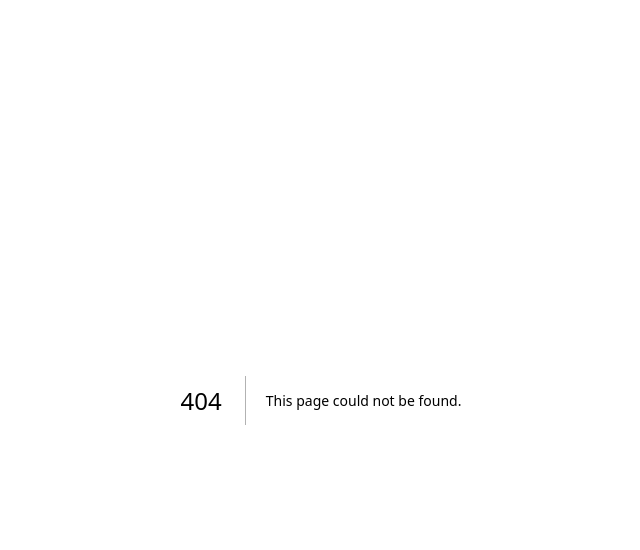
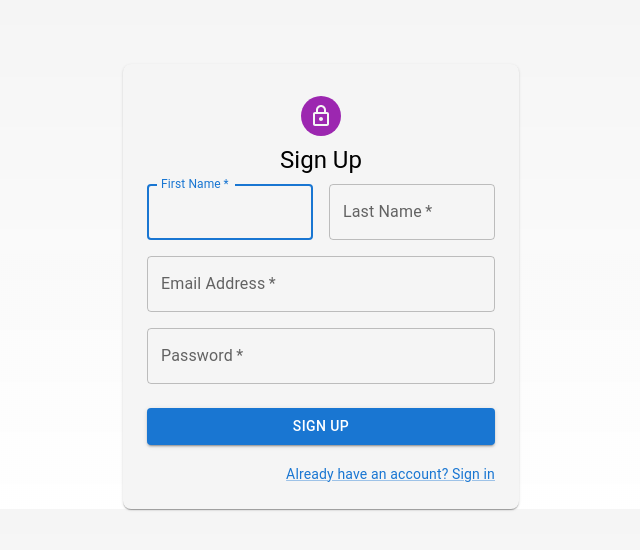
Before and after one commit to MrOneNOnly422/CarCare, a Next.js app: page /signup in a window 1280 px wide. Before the commit this address had no page. Shown: the top 550 px of the page, without its empty margins (319-959 px from the left). Built offline with nearby package versions, Linux system fonts and the light colour scheme.

Commit message:
Initial commit

```diff
--- /dev/null
+++ b/src/app/homepage/page.js
@@ -0,0 +1,42 @@
+'use client';
+
+import React from 'react';
+import { AppBar, Toolbar, Typography, Container, Button, Box, CssBaseline } from '@mui/material';
+import { ThemeProvider, createTheme } from '@mui/material/styles';
+
+const theme = createTheme();
+
+function App() {
+  return (
+    <ThemeProvider theme={theme}>
+      <CssBaseline />
+      <AppBar position="static">
+        <Toolbar>
+          <Typography variant="h6" component="div" sx={{ flexGrow: 1 }}>
+            My Simple Homepage
+          </Typography>
+          <Button color="inherit">Home</Button>
+          <Button color="inherit">About</Button>
+          <Button color="inherit">Contacts</Button>
+          <Button color="inherit">Login/Signup</Button>
+        </Toolbar>
+      </AppBar>
+
+      <Container maxWidth="md" sx={{ mt: 5 }}>
+        <Box sx={{ my: 4, textAlign: 'center' }}>
+          <Typography variant="h3" component="h1" gutterBottom>
+            Welcome to My Website
+          </Typography>
+          <Typography variant="h5" component="p" gutterBottom>
+            This is a simple homepage built with React and Material-UI.
+          </Typography>
+          <Button variant="contained" color="primary" href="#" sx={{ mt: 3 }}>
+            Get Started
+          </Button>
+        </Box>
+      </Container>
+    </ThemeProvider>
+  );
+}
+
+export default App;
--- /dev/null
+++ b/src/app/login/page.js
@@ -0,0 +1,102 @@
+'use client';
+
+import React from 'react';
+import { Avatar, Button, CssBaseline, TextField, FormControlLabel, Checkbox, Link, Grid, Box, Typography, Container } from '@mui/material';
+import LockOutlinedIcon from '@mui/icons-material/LockOutlined';
+import { createTheme, ThemeProvider } from '@mui/material/styles';
+
+const theme = createTheme({
+  palette: {
+    mode: 'light', // Ensures that the theme is in light mode
+    background: {
+      default: "#f5f5f5", // Light gray background
+    },
+  },
+});
+
+function Login() {
+  const handleSubmit = (event) => {
+    event.preventDefault();
+    const data = new FormData(event.currentTarget);
+    console.log({
+      email: data.get('email'),
+      password: data.get('password'),
+    });
+  };
+
+  return (
+    <ThemeProvider theme={theme}>
+      <Container component="main" maxWidth="xs">
+        <CssBaseline />
+        <Box
+          sx={{
+            marginTop: 8,
+            display: 'flex',
+            flexDirection: 'column',
+            alignItems: 'center',
+            backgroundColor: theme.palette.background.default, // Light background color
+            padding: 3,
+            borderRadius: 2,
+            boxShadow: 1,
+          }}
+        >
+          <Avatar sx={{ m: 1, bgcolor: 'secondary.main' }}>
+            <LockOutlinedIcon />
+          </Avatar>
+          <Typography component="h1" variant="h5" color={"black"}>
+            Sign in
+          </Typography>
+          <Box component="form" onSubmit={handleSubmit} noValidate sx={{ mt: 1 }}>
+            <TextField
+              margin="normal"
+              required
+              fullWidth
+              id="email"
+              label="Email Address"
+              name="email"
+              autoComplete="email"
+              autoFocus
+            />
+            <TextField
+              margin="normal"
+              required
+              fullWidth
+              name="password"
+              label="Password"
+              type="password"
+              id="password"
+              autoComplete="current-password"
+            />
+            <FormControlLabel
+              control={<Checkbox value="remember" color="primary" />}
+              label="Remember me"
+              sx={{ color: 'black' }}
+            />
+            <Button
+              type="submit"
+              fullWidth
+              variant="contained"
+              sx={{ mt: 3, mb: 2 }}
+            >
+              Sign In
+            </Button>
+            <Grid container>
+              <Grid item xs>
+                <Link href="#" variant="body2">
+                  Forgot password?
+                </Link>
+              </Grid>
+              <Grid item>
+                <Link href="#" variant="body2">
+                  {"Don't have an account? Sign Up"}
+                </Link>
+              </Grid>
+            </Grid>
+          </Box>
+        </Box>
+      </Container>
+    </ThemeProvider>
+  );
+}
+
+export default Login;
--- a/src/app/page.js
+++ b/src/app/page.js
@@ -1,3 +1,5 @@
+'use client';
+
 import Image from "next/image";
 
 export default function Home() {
--- /dev/null
+++ b/src/app/signup/page.js
@@ -0,0 +1,118 @@
+'use client';
+
+import React from 'react';
+import { Avatar, Button, CssBaseline, TextField, Link, Grid, Box, Typography, Container } from '@mui/material';
+import LockOutlinedIcon from '@mui/icons-material/LockOutlined';
+import { createTheme, ThemeProvider } from '@mui/material/styles';
+
+const theme = createTheme({
+  palette: {
+    mode: 'light',
+    background: {
+      default: "#f5f5f5",
+    },
+  },
+});
+
+function Signup() {
+  const handleSubmit = (event) => {
+    event.preventDefault();
+    const data = new FormData(event.currentTarget);
+    console.log({
+      firstName: data.get('firstName'),
+      lastName: data.get('lastName'),
+      email: data.get('email'),
+      password: data.get('password'),
+    });
+  };
+
+  return (
+    <ThemeProvider theme={theme}>
+      <Container component="main" maxWidth="xs">
+        <CssBaseline />
+        <Box
+          sx={{
+            marginTop: 8,
+            display: 'flex',
+            flexDirection: 'column',
+            alignItems: 'center',
+            backgroundColor: theme.palette.background.default,
+            padding: 3,
+            borderRadius: 2,
+            boxShadow: 1,
+          }}
+        >
+          <Avatar sx={{ m: 1, bgcolor: 'secondary.main' }}>
+            <LockOutlinedIcon />
+          </Avatar>
+          <Typography component="h1" variant="h5" color="black">
+            Sign Up
+          </Typography>
+          <Box component="form" onSubmit={handleSubmit} noValidate sx={{ mt: 1 }}>
+            <Grid container spacing={2}>
+              <Grid item xs={12} sm={6}>
+                <TextField
+                  autoComplete="given-name"
+                  name="firstName"
+                  required
+                  fullWidth
+                  id="firstName"
+                  label="First Name"
+                  autoFocus
+                />
+              </Grid>
+              <Grid item xs={12} sm={6}>
+                <TextField
+                  required
+                  fullWidth
+                  id="lastName"
+                  label="Last Name"
+                  name="lastName"
+                  autoComplete="family-name"
+                />
+              </Grid>
+              <Grid item xs={12}>
+                <TextField
+                  required
+                  fullWidth
+                  id="email"
+                  label="Email Address"
+                  name="email"
+                  autoComplete="email"
+                />
+              </Grid>
+              <Grid item xs={12}>
+                <TextField
+                  required
+                  fullWidth
+                  name="password"
+                  label="Password"
+                  type="password"
+                  id="password"
+                  autoComplete="new-password"
+                />
+              </Grid>
+            </Grid>
+            <Button
+              type="submit"
+              fullWidth
+              variant="contained"
+              sx={{ mt: 3, mb: 2 }}
+            >
+              Sign Up
+            </Button>
+            <Grid container justifyContent="flex-end">
+              <Grid item>
+                <Link href="/login" variant="body2">
+                  Already have an account? Sign in
+                </Link>
+              </Grid>
+            </Grid>
+          </Box>
+        </Box>
+      </Container>
+    </ThemeProvider>
+  );
+}
+
+export default Signup;
```
Also changed, not shown: package.json (+16 -4 lines), 1 other file (tests, documents, lock files or other folders).
